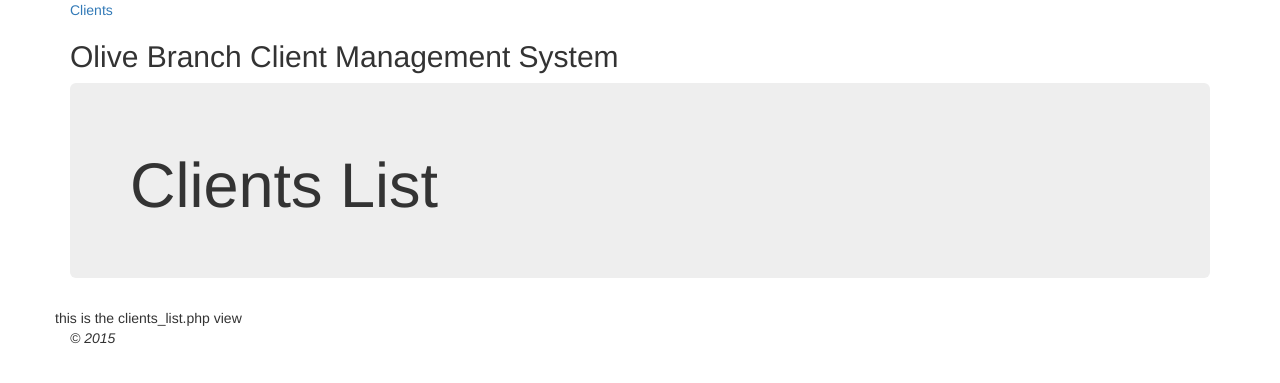
After one commit to mogstuff/obFBCMS, a CodeIgniter app: page /obFBCMS/index.php/customer/ in a window 1280 px wide. The commit adds this page. Shown: the top 383 px of the page. Run offline with CodeIgniter, Linux system fonts and the light colour scheme; the visitor is signed in with stand-in values (Sample User, id 1); some libraries are stand-ins or nearby versions.

Commit message:
added customer model, controller and views

```diff
--- a/application/controllers/Auth.php
+++ b/application/controllers/Auth.php
@@ -810,8 +810,10 @@ class Auth extends CI_Controller {
 	{
 
 		$this->viewdata = (empty($data)) ? $this->data: $data;
+        $this->load->view('templates/header', $data);
+		$view_html = $this->load->view($view, $this->viewdata, $returnhtml);
+         $this->load->view('templates/footer', $data);
 
-		$view_html = $this->load->view($view, $this->viewdata, $returnhtml);
 
 		if ($returnhtml) return $view_html;//This will return html on 3rd argument being true
 	}
--- /dev/null
+++ b/application/controllers/Customer.php
@@ -0,0 +1,44 @@
+<?php
+defined('BASEPATH') OR exit('No direct script access allowed');
+
+class Customer extends CI_Controller {
+
+	/**
+	 * Index Page for this controller.
+	 *
+	 * Maps to the following URL
+	 * 		http://example.com/index.php/welcome
+	 *	- or -
+	 * 		http://example.com/index.php/welcome/index
+	 *	- or -
+	 * Since this controller is set as the default controller in
+	 * config/routes.php, it's displayed at http://example.com/
+	 *
+	 * So any other public methods not prefixed with an underscore will
+	 * map to /index.php/welcome/<method_name>
+	 * @see http://codeigniter.com/user_guide/general/urls.html
+	 */
+	public function index()
+	{
+		if(!$this->ion_auth->logged_in())
+		{
+		redirect('auth/login');
+		}
+		else
+		{
+          $data['title'] = 'Clients List';
+
+        //    $this->load->model('customer');
+
+            //    $data['query'] = $this->customer->get_last_ten_entries();
+
+              //  $this->load->view('blog', $data);
+
+
+        $this->load->view('templates/header', $data);
+        $this->load->view('clients_list', $data);
+        $this->load->view('templates/footer', $data);
+
+		}
+	}
+}
--- /dev/null
+++ b/application/views/clients_list.php
@@ -0,0 +1,4 @@
+
+  <div class="row">
+  <?php echo 'this is the clients_list.php view'; ?>
+  </div>
--- a/application/views/templates/header.php
+++ b/application/views/templates/header.php
@@ -1,6 +1,6 @@
 <html>
        <head>
-  <title>Bootstrap Example</title>
+  <title>Olive Branch Client Management System</title>
   <meta charset="utf-8">
   <meta name="viewport" content="width=device-width, initial-scale=1">
   <link rel="stylesheet" href="http://maxcdn.bootstrapcdn.com/bootstrap/3.3.5/css/bootstrap.min.css">
@@ -11,9 +11,10 @@
  <body>
 <div class="container">
 
+    <div><a href="http://localhost:8080/obFBCMS/index.php/customer/">Clients</a></div>
+
+        <h2>Olive Branch Client Management System</h2>
+
 	<div class="jumbotron">
-    <h1>Olive Branch Client Management System</h1>
+        <h1><?php echo $title; ?></h1>
   </div>
-
-
-<h1><?php echo $title; ?></h1>
```
Also changed, not shown: application/models/Customer_model.php (added, +27 -0 lines).
